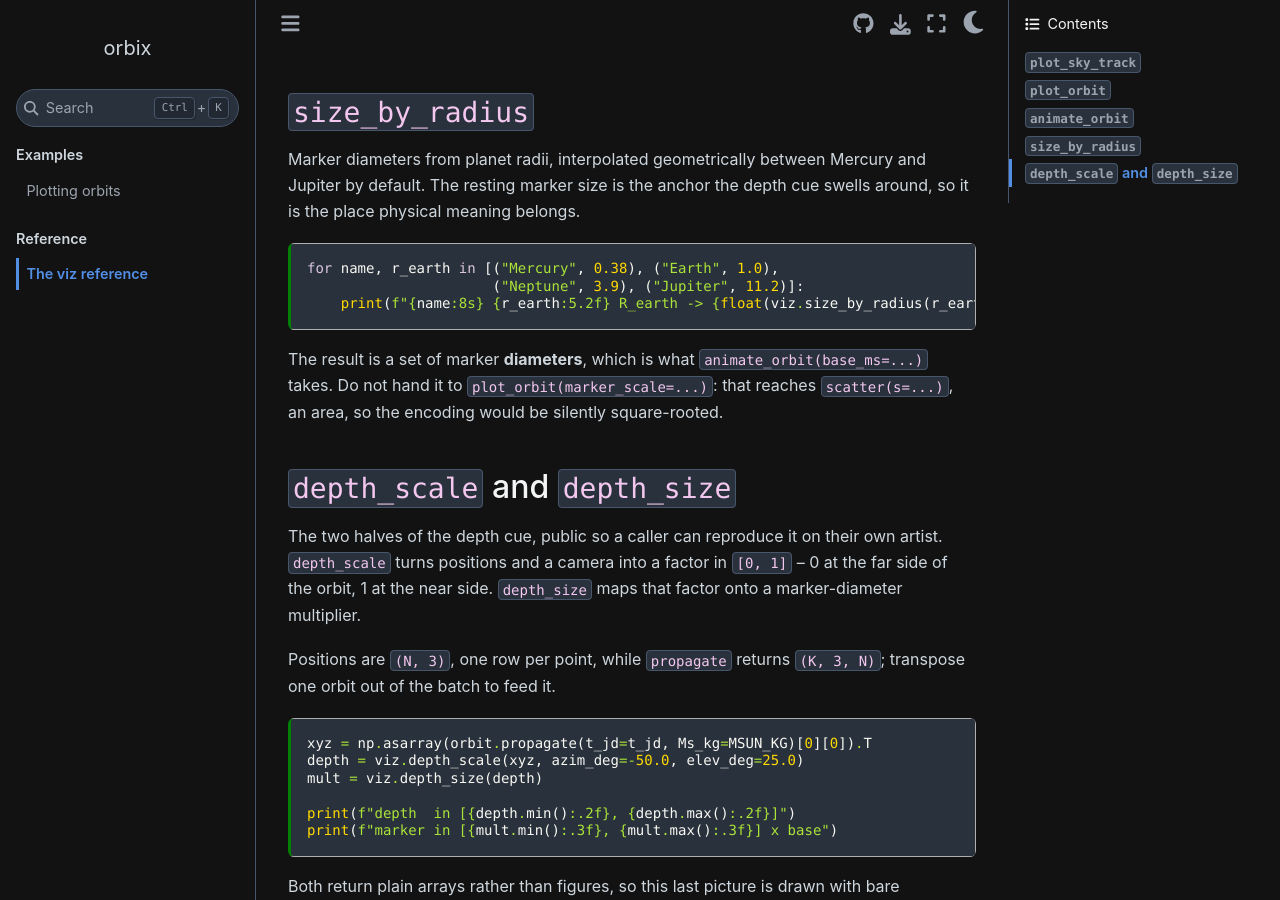
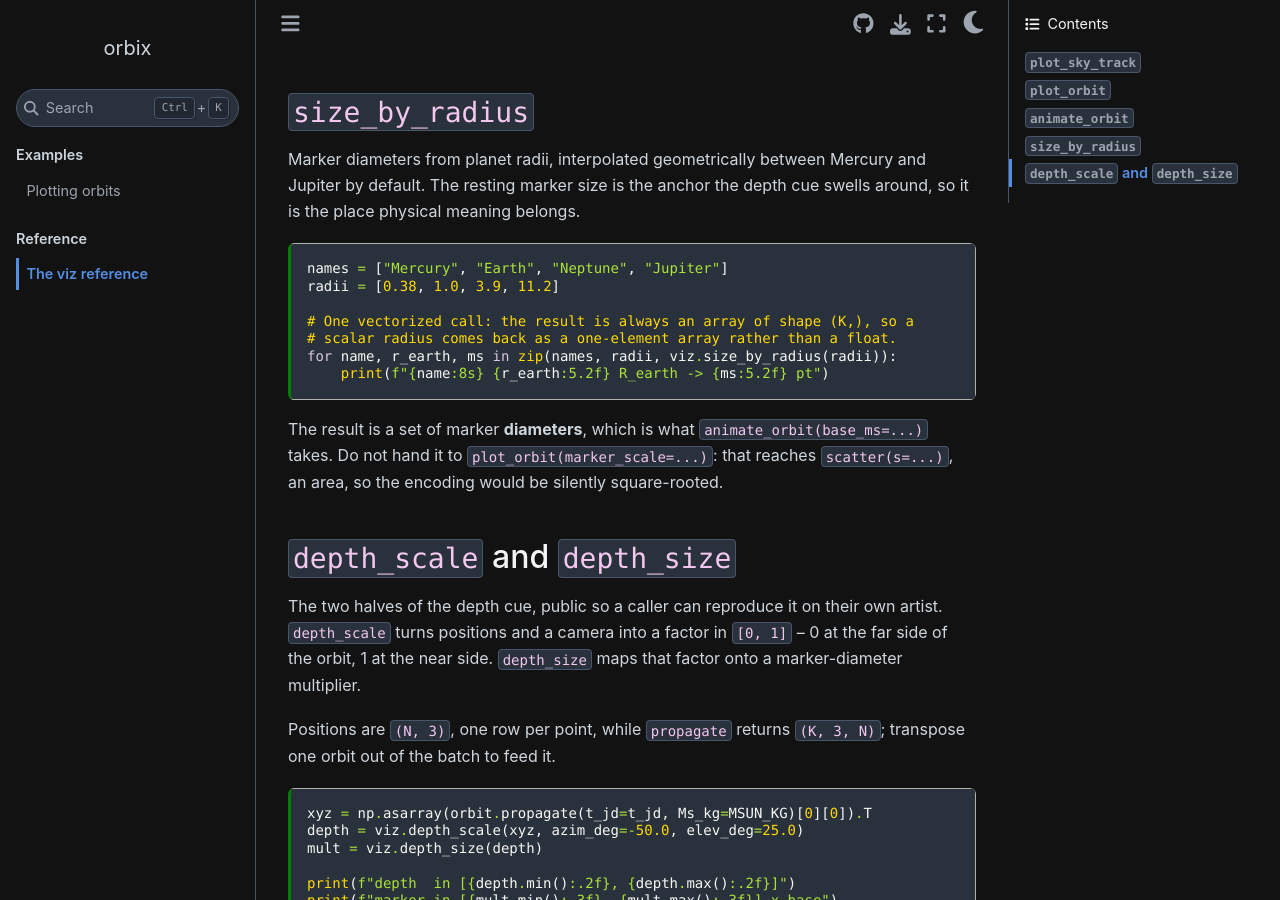
Before and after one commit to CoreySpohn/orbix, a Sphinx documentation site: the page built from docs/gallery.md, in a window 1280 px wide and 900 px high, scrolled down 2904 px. Built offline with Sphinx 7.4.7 and the Sphinx Book theme 1.1.4, drawn with Linux system fonts in a browser that asks for light colours.

Commit message:
fix(docs): call size_by_radius vectorized so the gallery builds on a clean env

````diff
--- a/docs/gallery.md
+++ b/docs/gallery.md
@@ -158,9 +158,13 @@ Mercury and Jupiter by default. The resting marker size is the anchor the
 depth cue swells around, so it is the place physical meaning belongs.
 
 ```{code-cell} ipython3
-for name, r_earth in [("Mercury", 0.38), ("Earth", 1.0),
-                      ("Neptune", 3.9), ("Jupiter", 11.2)]:
-    print(f"{name:8s} {r_earth:5.2f} R_earth -> {float(viz.size_by_radius(r_earth)):5.2f} pt")
+names = ["Mercury", "Earth", "Neptune", "Jupiter"]
+radii = [0.38, 1.0, 3.9, 11.2]
+
+# One vectorized call: the result is always an array of shape (K,), so a
+# scalar radius comes back as a one-element array rather than a float.
+for name, r_earth, ms in zip(names, radii, viz.size_by_radius(radii)):
+    print(f"{name:8s} {r_earth:5.2f} R_earth -> {ms:5.2f} pt")
 ```
 
 The result is a set of marker **diameters**, which is what
--- a/pyproject.toml
+++ b/pyproject.toml
@@ -49,7 +49,10 @@ docs = [
   "matplotlib",
   "eyepiece>=0.1.0",
 ]
-test = ["pytest"]
+# The viz tests import matplotlib and eyepiece, so the test extra has to carry
+# the viz extra: without it those modules fail to IMPORT on a clean runner and
+# the whole viz suite silently does not run.
+test = ["pytest", "orbix[viz]"]
 # eyepiece>=0.1.0 carries every interface orbix.viz calls (sky_fan, trail,
 # label_au, SourceStyles, PlotResult, animate); checked by interface in the
 # test suite rather than by version string.
````
